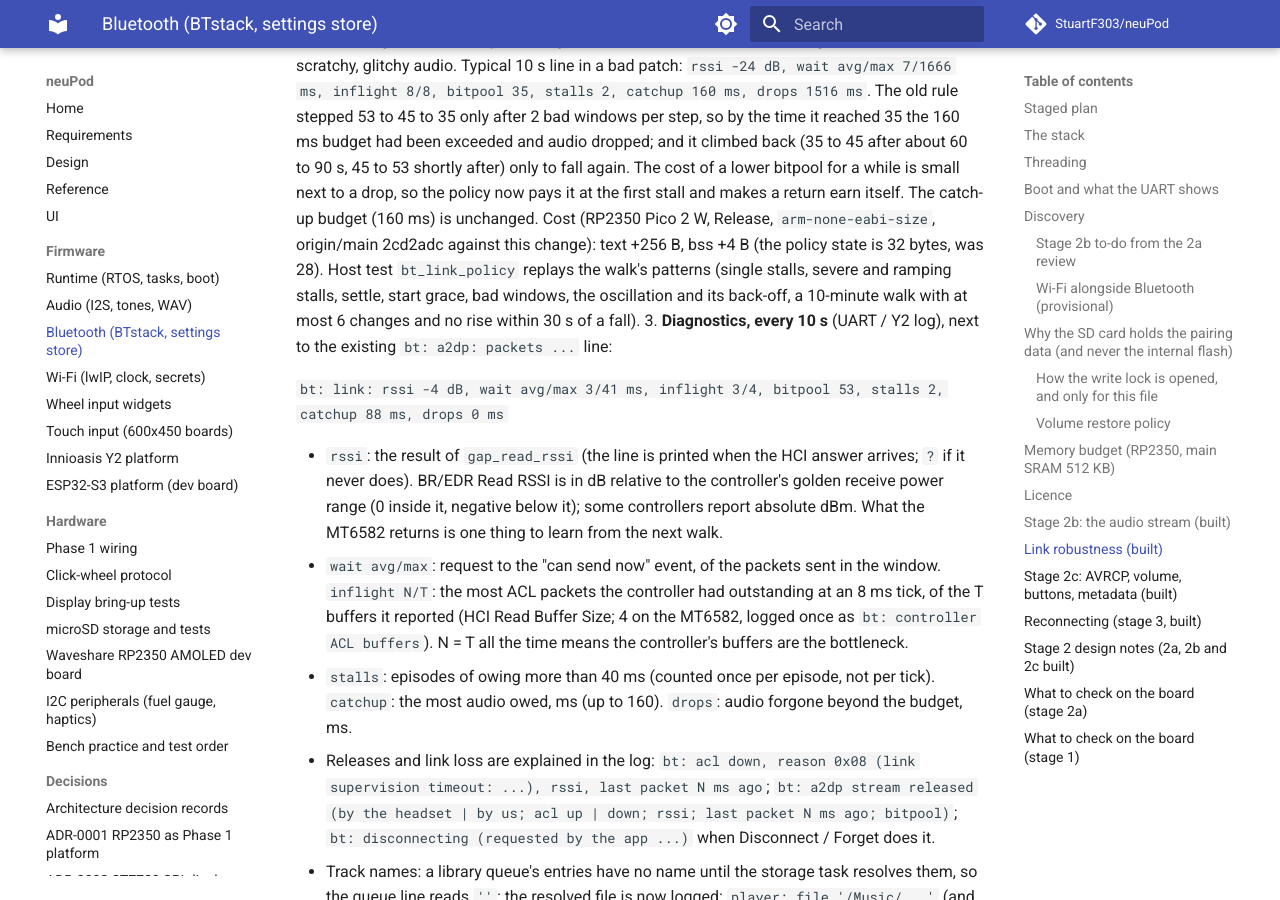
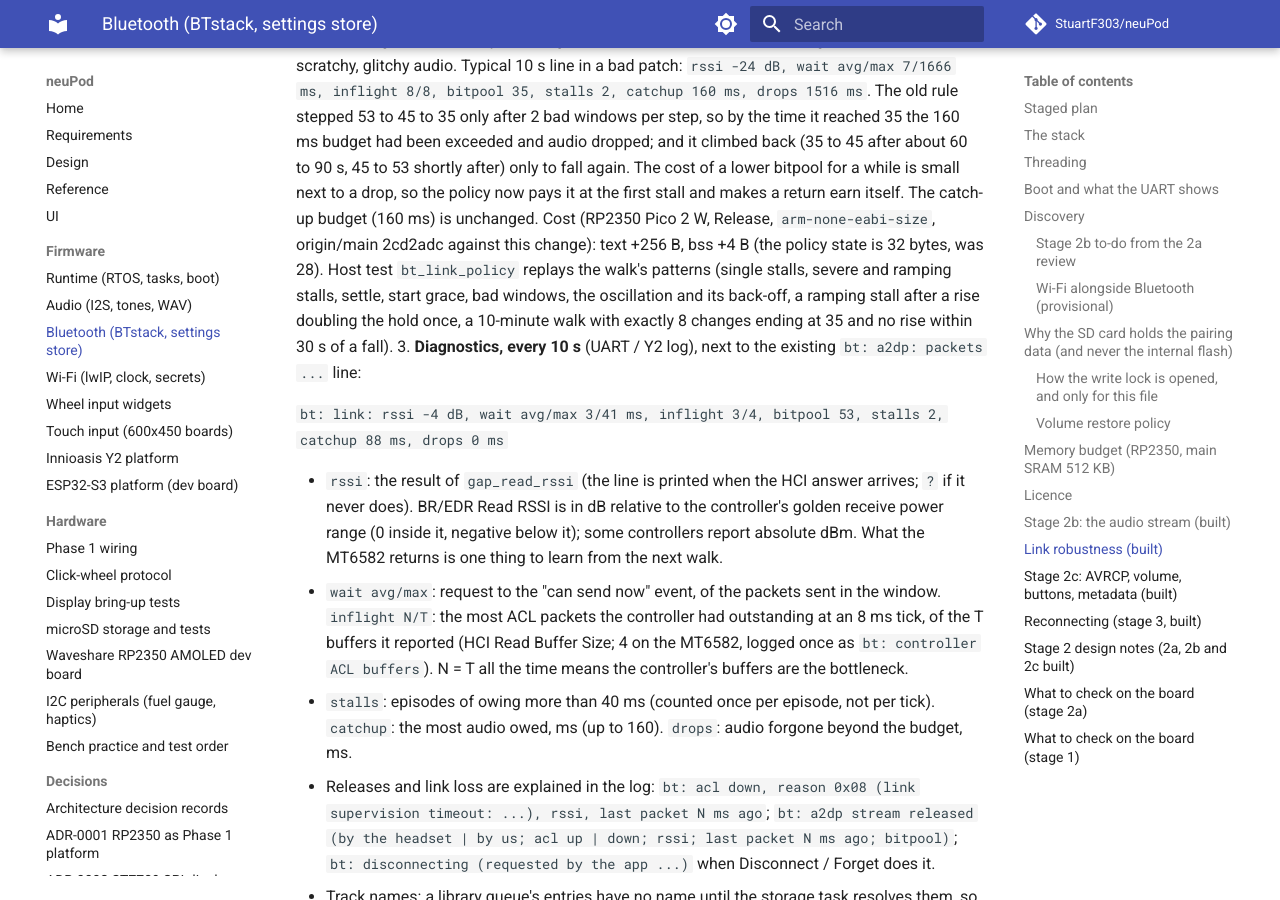
Before and after one commit to StuartF303/neuPod, an MkDocs documentation site: the page built from docs/bluetooth.md, in a window 1280 px wide and 900 px high, scrolled down 19768 px. Built offline with MkDocs 1.6.1 and Material for MkDocs 9.7.7, drawn with Linux system fonts in a browser that asks for light colours; comment, search, counter and statistics services are not loaded.

Commit message:
docs: walk replay count
Co-Authored-By: Claude Opus 5.5 <noreply@anthropic.com>
Claude-Session: https://claude.ai/code/session_01NfmAnVDjnzfgW3yKGmiHZv

```diff
--- a/docs/bluetooth.md
+++ b/docs/bluetooth.md
@@ -406,7 +406,7 @@ The rings add nothing (shared store). The stack of BTstack's worker (6 KB) now a
    controller's 4 ACL buffers in flight: the host kept sending and the headset did not acknowledge. The owner heard scratchy, glitchy audio. Typical 10 s line in a bad patch: `rssi -24 dB, wait avg/max 7/1666 ms, inflight 8/8, bitpool 35, stalls 2, catchup 160 ms, drops 1516 ms`.
    The old rule stepped 53 to 45 to 35 only after 2 bad windows per step, so by the time it reached 35 the 160 ms budget had been exceeded and audio dropped; and it climbed back (35 to 45 after about 60 to 90 s, 45 to 53 shortly after) only to fall again. The cost of a lower
    bitpool for a while is small next to a drop, so the policy now pays it at the first stall and makes a return earn itself. The catch-up budget (160 ms) is unchanged. Cost (RP2350 Pico 2 W, Release, `arm-none-eabi-size`, origin/main 2cd2adc against this change): text +256 B, bss +4 B
-   (the policy state is 32 bytes, was 28). Host test `bt_link_policy` replays the walk's patterns (single stalls, severe and ramping stalls, settle, start grace, bad windows, the oscillation and its back-off, a 10-minute walk with at most 6 changes and no rise within 30 s of a fall).
+   (the policy state is 32 bytes, was 28). Host test `bt_link_policy` replays the walk's patterns (single stalls, severe and ramping stalls, settle, start grace, bad windows, the oscillation and its back-off, a ramping stall after a rise doubling the hold once, a 10-minute walk with exactly 8 changes ending at 35 and no rise within 30 s of a fall).
 3. **Diagnostics, every 10 s** (UART / Y2 log), next to the existing `bt: a2dp: packets ...` line:
 
    `bt: link: rssi -4 dB, wait avg/max 3/41 ms, inflight 3/4, bitpool 53, stalls 2, catchup 88 ms, drops 0 ms`
```
